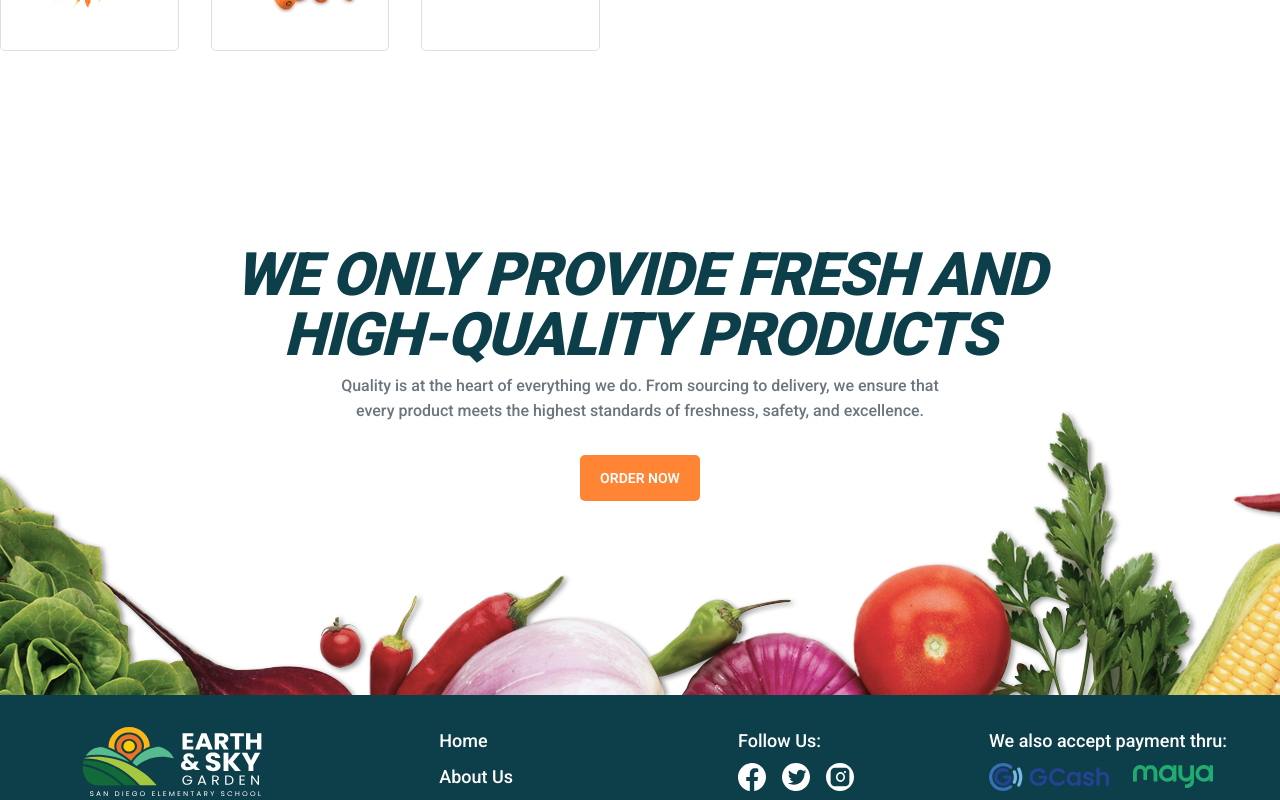
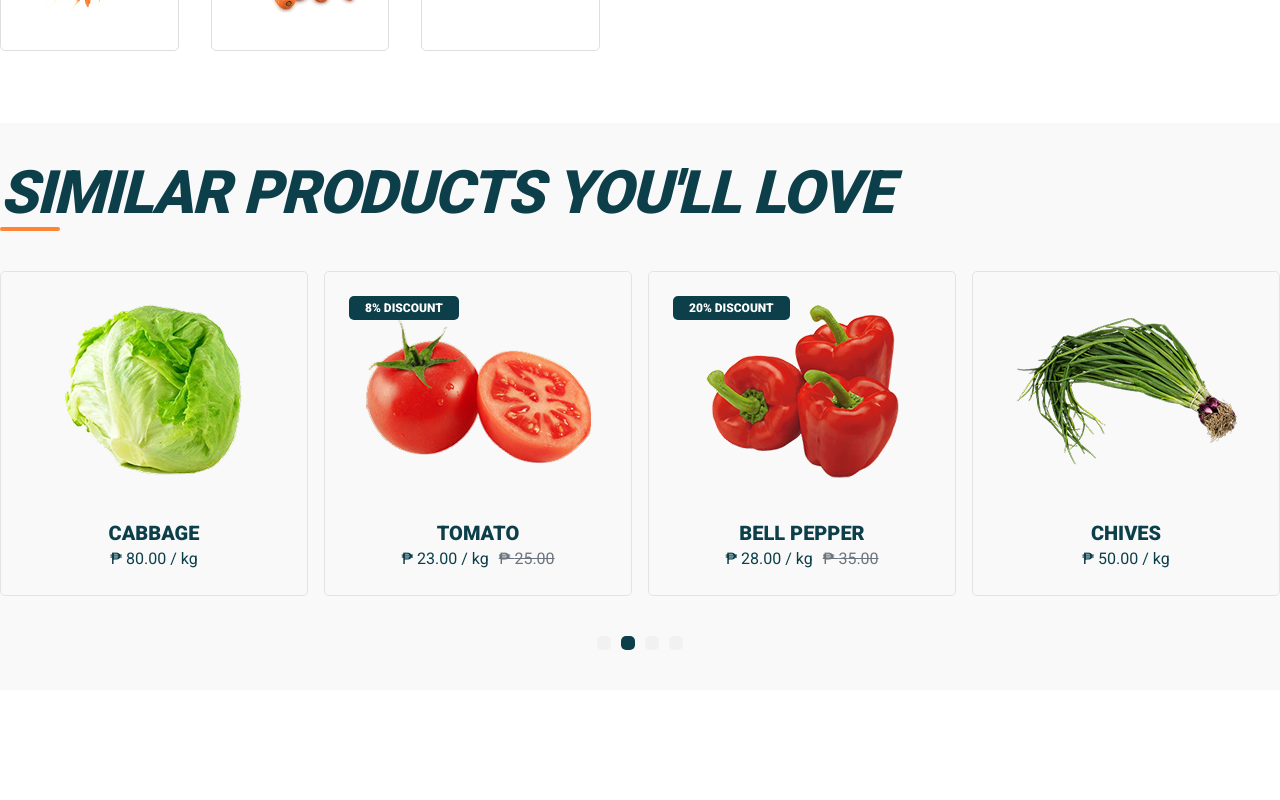
Before and after one commit to warrenequinan/earthandskygarden, a Next.js app: page /products/testproduct in a window 1280 px wide. Shown: the part 900-1700 px from the top of the page. Built offline with nearby package versions, Linux system fonts and the light colour scheme.

Commit message:
Add static recommended products in product item page

```diff
--- a/app/_components/ui/ProductInfo.tsx
+++ b/app/_components/ui/ProductInfo.tsx
@@ -1,7 +1,7 @@
 import Badge from "@/app/_components/ui/Badge";
 import type { Products } from "@/app/_types/product.types";
 import clsx from "clsx";
-import { HiMinus, HiPlus, HiShoppingBag } from "react-icons/hi";
+import { HiShoppingBag } from "react-icons/hi";
 import Button from "./Button";
 import CartCounter from "./CartCounter";
 
--- /dev/null
+++ b/app/_components/ui/RecommendedProducts.tsx
@@ -0,0 +1,70 @@
+"use client";
+import { useState } from "react";
+import type { Swiper as SwiperType } from "swiper";
+import { Swiper, SwiperSlide } from "swiper/react";
+import { Autoplay } from "swiper/modules";
+import type { ProductsCatalogType } from "@/app/_types/product.types";
+import ProductItem from "./ProductItem";
+
+import SectionHeader from "@/app/_components/ui/SectionHeader";
+import SliderBullet from "./SliderBullet";
+
+type RecommendedProductsType = {
+  products: ProductsCatalogType[];
+  title?: string;
+};
+
+const RecommendedProducts = ({ products, title }: RecommendedProductsType) => {
+  const [swiper, setSwiper] = useState<SwiperType | null>(null);
+  const [activeSlider, setActiveSlider] = useState(0);
+
+  return (
+    <div className="w-full bg-muted-100 px-6 py-10 xl:px-0">
+      <div className="mx-auto max-w-[1320px]">
+        <SectionHeader align="left" className="mb-10">
+          {!title ? "Similar Products You'll love" : title}
+        </SectionHeader>
+        <Swiper
+          onSwiper={(s) => {
+            setSwiper(s);
+          }}
+          modules={[Autoplay]}
+          slidesPerView={1}
+          spaceBetween={16}
+          autoplay={{
+            delay: 5000,
+            disableOnInteraction: false,
+          }}
+          onSlideChange={(s) => setActiveSlider(s.activeIndex)}
+          breakpoints={{
+            640: {
+              slidesPerView: 2,
+            },
+            1024: {
+              slidesPerView: 3,
+            },
+            1280: {
+              slidesPerView: 4,
+            },
+          }}
+        >
+          {products.map((item) => (
+            <SwiperSlide key={item.id}>
+              <ProductItem product={item} />
+            </SwiperSlide>
+          ))}
+        </Swiper>
+        <SliderBullet
+          swiper={swiper}
+          className="mt-10"
+          align="center"
+          activeSlider={activeSlider}
+          activeColor="bg-primary"
+          bulletColor="bg-muted-200"
+        />
+      </div>
+    </div>
+  );
+};
+
+export default RecommendedProducts;
--- a/app/products/[productId]/page.tsx
+++ b/app/products/[productId]/page.tsx
@@ -1,6 +1,7 @@
 import HeroSection from "@/app/_components/ui/HeroSection";
 import ProductInfo from "@/app/_components/ui/ProductInfo";
 import ProductThumbSlider from "@/app/_components/ui/ProductThumbSlider";
+import RecommendedProducts from "@/app/_components/ui/RecommendedProducts";
 import SectionContainer from "@/app/_components/ui/SectionContainer";
 import { Metadata } from "next";
 
@@ -51,8 +52,141 @@ const Page = () => {
     url: "/eas-products-details-hero-image.jpg",
     alt: "eas products details hero image",
   };
-  const breadcrumb = [{ name: "Home", link: "/" }, { name: "Carrots" }];
+  const breadcrumb = [
+    { name: "Home", link: "/" },
+    { name: "All products", link: "/products" },
+    { name: "Carrots" },
+  ];
 
+  const products = [
+    {
+      id: 3,
+      name: "Banana",
+      category: "Fruits",
+      price: 50,
+      discount: 8,
+      slug: "banana",
+      unit: {
+        value: 1,
+        type: "kg",
+      },
+      images: [
+        {
+          url: "/products-thumbnail/Banana.png",
+          alt: "Banana",
+        },
+      ],
+    },
+    {
+      id: 4,
+      name: "Cabbage",
+      category: "Vegetables",
+      price: 80,
+      discount: 0,
+      slug: "cabbage",
+      unit: {
+        value: 1,
+        type: "kg",
+      },
+      images: [
+        {
+          url: "/products-thumbnail/Cabbage.png",
+          alt: "Cabbage",
+        },
+      ],
+    },
+    {
+      id: 5,
+      name: "Tomato",
+      category: "Vegetables",
+      price: 25,
+      discount: 8,
+      slug: "tomato",
+      unit: {
+        value: 1,
+        type: "kg",
+      },
+      images: [
+        {
+          url: "/products-thumbnail/Tomato.png",
+          alt: "Tomato",
+        },
+      ],
+    },
+
+    {
+      id: 7,
+      name: "Bell Pepper",
+      category: "Vegetables",
+      price: 35,
+      discount: 20,
+      slug: "bell-pepper",
+      unit: {
+        value: 1,
+        type: "kg",
+      },
+      images: [
+        {
+          url: "/products-thumbnail/Bell-pepper.png",
+          alt: "Bell Pepper",
+        },
+      ],
+    },
+    {
+      id: 8,
+      name: "Chives",
+      category: "Vegetables",
+      price: 50,
+      discount: 0,
+      slug: "chives",
+      unit: {
+        value: 1,
+        type: "kg",
+      },
+      images: [
+        {
+          url: "/products-thumbnail/Chives.png",
+          alt: "Chives",
+        },
+      ],
+    },
+    {
+      id: 9,
+      name: "Patola",
+      category: "Vegetables",
+      price: 25,
+      discount: 3,
+      slug: "patola",
+      unit: {
+        value: 1,
+        type: "kg",
+      },
+      images: [
+        {
+          url: "/products-thumbnail/Patola.png",
+          alt: "Patola",
+        },
+      ],
+    },
+    {
+      id: 10,
+      name: "Pechay",
+      category: "Vegetables",
+      price: 40,
+      discount: 0,
+      slug: "pechay",
+      unit: {
+        value: 1,
+        type: "kg",
+      },
+      images: [
+        {
+          url: "/products-thumbnail/Pechay.png",
+          alt: "Pechay",
+        },
+      ],
+    },
+  ];
   return (
     <>
       <HeroSection
@@ -60,9 +194,9 @@ const Page = () => {
         breadcrumb={breadcrumb}
         background={background}
       />
-      <SectionContainer className="px-6 xl:px-0">
-        <div className="flex flex-col lg:flex-row gap-10 lg:gap-16">
-          <div className="w-full min-w-0 lg:max-w-[600px] flex-1">
+      <SectionContainer className="mb-[72px] px-6 xl:px-0">
+        <div className="flex flex-col gap-10 lg:flex-row lg:gap-16">
+          <div className="w-full min-w-0 flex-1 lg:max-w-[600px]">
             <ProductThumbSlider images={productTemp.images} />
           </div>
           <div className="flex-1">
@@ -70,6 +204,7 @@ const Page = () => {
           </div>
         </div>
       </SectionContainer>
+      <RecommendedProducts products={products} />
     </>
   );
 };
```
